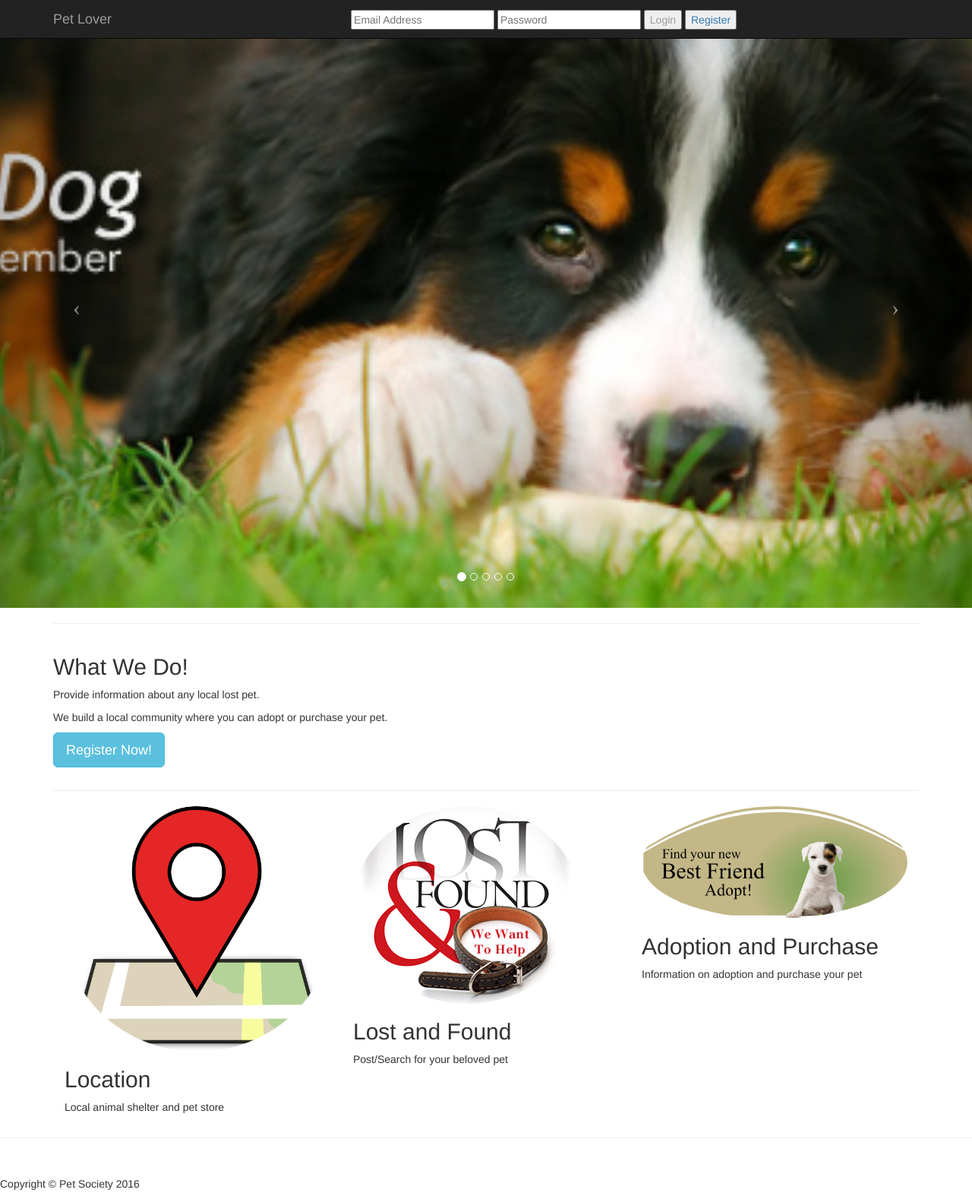
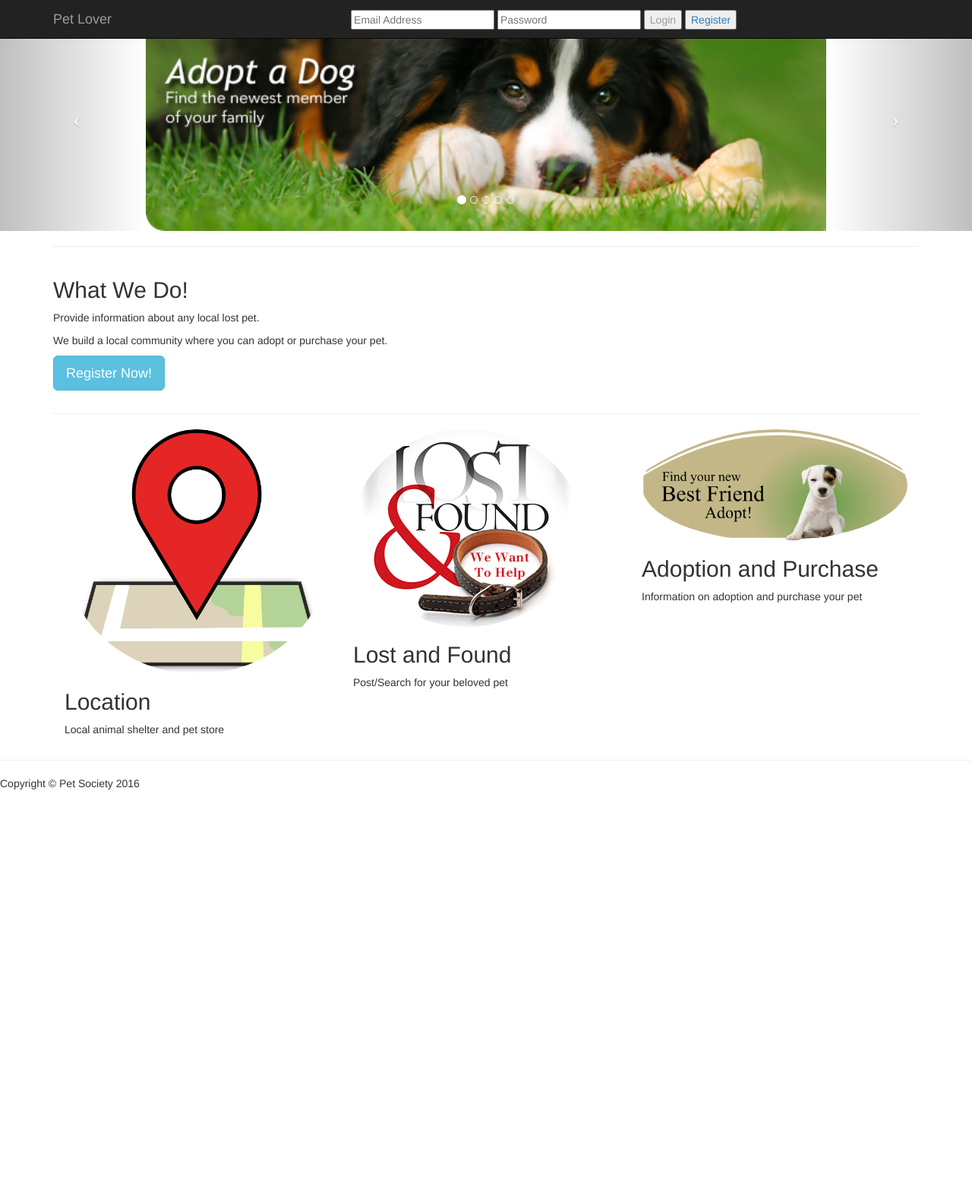
Before and after one commit to bmcheung/project_python, a Django app: page / in a window 1280 px wide. Shown: the whole page at 76% size. After the commit the page ends 1039 px from the top, so only its background shows below. Run offline with Django 3.2, Linux system fonts and the light colour scheme; some libraries are stand-ins or nearby versions.

Commit message:
slider work

```diff
--- a/apps/login/templates/login/index.html
+++ b/apps/login/templates/login/index.html
@@ -8,9 +8,16 @@
   <script src="https://ajax.googleapis.com/ajax/libs/jquery/1.12.4/jquery.min.js"></script>
   <script src="https://maxcdn.bootstrapcdn.com/bootstrap/3.3.7/js/bootstrap.min.js"></script>
   {% load staticfiles %}
-  <link href="../static/login/slider.css" rel="stylesheet">
+  <!-- <link href="../static/login/slider.css" rel="stylesheet"> -->
   <!-- <link rel="stylesheet" type="text/css" href="{% static 'login/slider.css' %}" /> -->
   <title>Pet Lover</title>
+  <style>
+ .carousel-inner > .item > img,
+ .carousel-inner > .item > a > img {
+     width: 70%;
+     margin: auto;
+ }
+ </style>
 </head>
 
 <body>
@@ -51,63 +58,27 @@
             <div class="item active">
                 <!-- Set the first background image using inline CSS below. -->
                 {% load staticfiles %}
-                <div class="fill" style="background-image:url('/login/image/main0.jpg');">
-                    <div class="row">
-                        <div class="col-lg-12">
-                            <h1 style='margin-top:60px; color: white' class ="tagline"></h1>
-                        </div>
-                    </div>
-                </div>
-                <div class="carousel-caption">
-                </div>
+                <img src= "{%static 'login/image/main0.jpg'%}" alt="" width="560" height="500">
             </div>
             <div class="item">
                 <!-- Set the second background image using inline CSS below. -->
-                <div class="fill" style="background-image:url('../static/img/');">
-                    <div class="row">
-                        <div class="col-lg-12">
-                            <h1 style='margin-top:60px; color: black' class ="tagline"></h1>
-                        </div>
-                    </div>
-                </div>
-                <div class="carousel-caption">
-                </div>
+                {% load staticfiles %}
+                <img src= "{%static 'login/image/main1.jpg'%}" alt="" width="560" height="500">
             </div>
             <div class="item">
                 <!-- Set the third background image using inline CSS below. -->
-                <div class="fill" style="background-image:url('../static/img/');">
-                    <div class="row">
-                        <div class="col-lg-12">
-                            <h1 style='margin-top:60px; color: black' class ="tagline"></h1>
-                        </div>
-                    </div>
-                </div>
-                <div class="carousel-caption">
-                </div>
+                {% load staticfiles %}
+                <img src= "{%static 'login/image/main2.jpg'%}" alt="" width="560" height="500">
             </div>
              <div class="item">
                 <!-- Set the forth background image using inline CSS below. -->
-                <div class="fill" style="background-image:url('../static/');">
-                    <div class="row">
-                        <div class="col-lg-12">
-                            <h1 style='margin-top:60px; color: black' class ="tagline"></h1>
-                        </div>
-                    </div>
-                </div>
-                <div class="carousel-caption">
-                </div>
+                {% load staticfiles %}
+                <img src= "{%static 'login/image/main3.jpg'%}" alt="" width="560" height="500">
             </div>
              <div class="item">
                 <!-- Set the fifth background image using inline CSS below. -->
-                <div class="fill" style="background-image:url('../static/');">
-                    <div class="row">
-                        <div class="col-lg-12">
-                            <h1 style='margin-top:60px; color: black' class ="tagline"></h1>
-                        </div>
-                    </div>
-                </div>
-                <div class="carousel-caption">
-                </div>
+                {% load staticfiles %}
+                <img src= "{%static 'login/image/main4.jpg'%}" alt="" width="560" height="500">
             </div>
         </div>
         <!-- Controls -->
```
